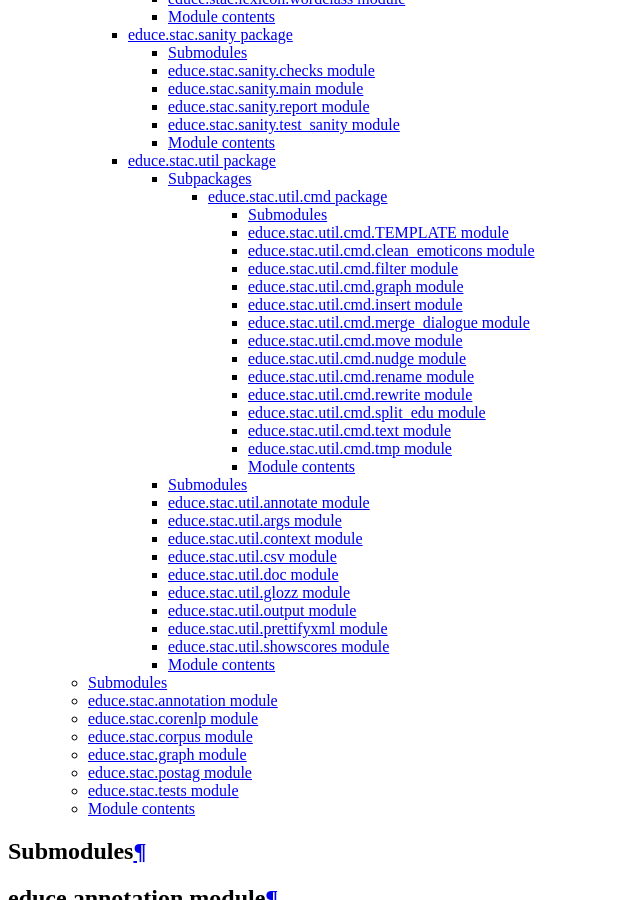
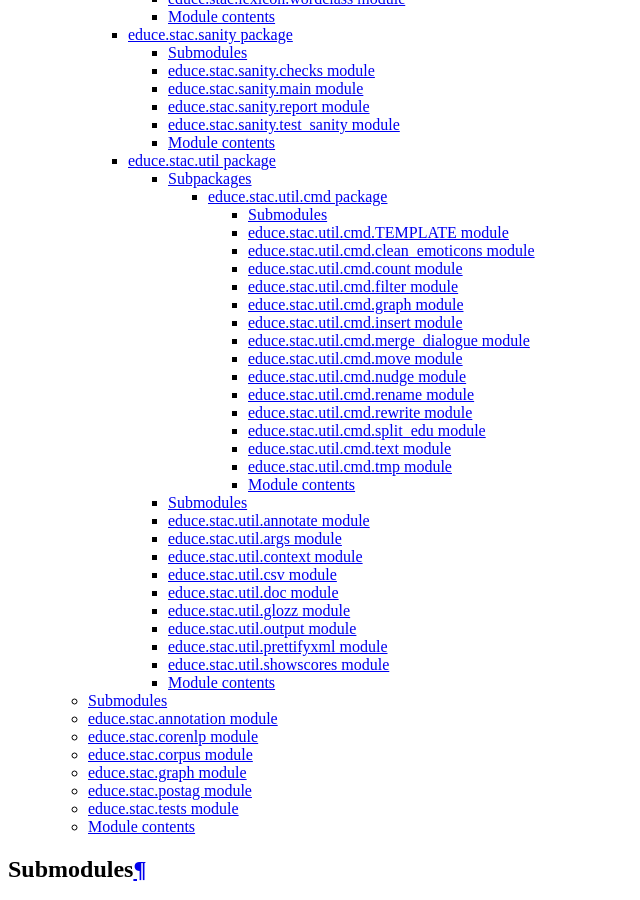
Before and after one commit to irit-melodi/educe, a Sphinx documentation site: the page built from docs/api-doc/educe.rst, in a window 1280 px wide and 900 px high, scrolled down 1605 px. Shown: the whole window, without its empty margins (0-640 px from the left). Built offline with Sphinx 7.4.7, drawn with Linux system fonts in a browser that asks for light colours; pages that are not in the unit, such as notebooks, are missing from menus.

Commit message:
educe.stac.util.cmd count

```diff
--- a/docs/api-doc/educe.stac.util.cmd.rst
+++ b/docs/api-doc/educe.stac.util.cmd.rst
@@ -16,6 +16,14 @@ educe.stac.util.cmd.clean_emoticons module
 ------------------------------------------
 
 .. automodule:: educe.stac.util.cmd.clean_emoticons
+    :members:
+    :undoc-members:
+    :show-inheritance:
+
+educe.stac.util.cmd.count module
+--------------------------------
+
+.. automodule:: educe.stac.util.cmd.count
     :members:
     :undoc-members:
     :show-inheritance:
```
